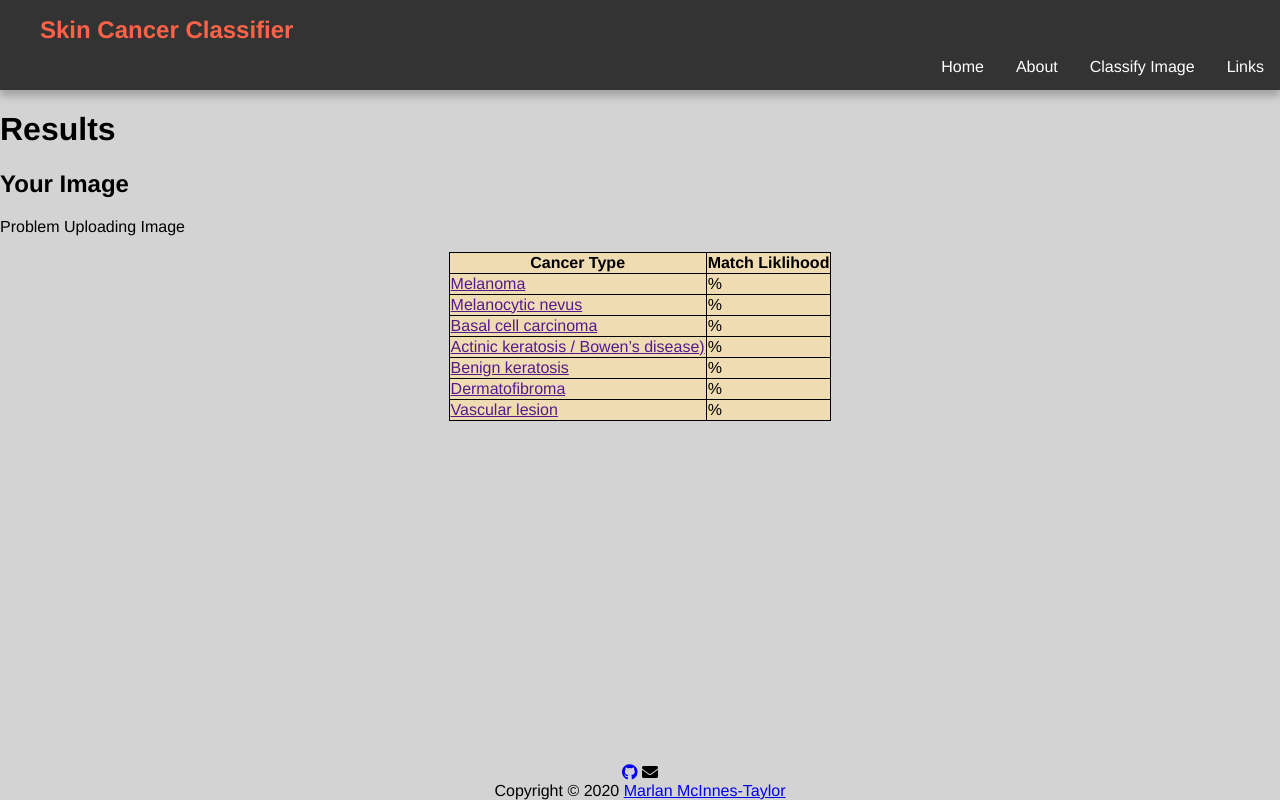
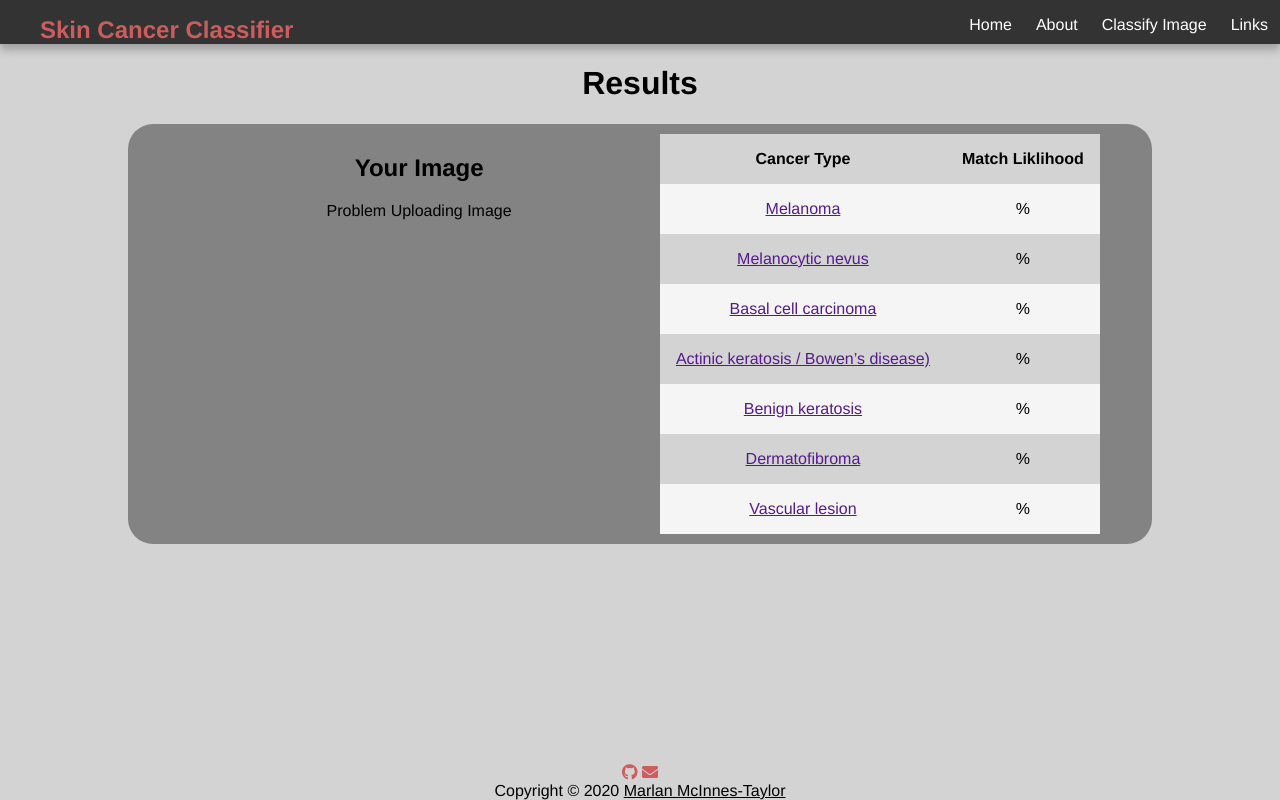
Before and after one commit to marlanmct/SkinCancerClassifier, a Flask app: template src/templates/results.html in a window 1280 px wide. Run offline with Flask 2, Linux system fonts and the light colour scheme; the template is opened without the code that fills it, so the values that code supplies are empty.

Commit message:
various styling changes, organized classes by page

```diff
--- a/src/static/styles.css
+++ b/src/static/styles.css
@@ -19,22 +19,13 @@ body {
     text-align: center; color: #782F40;
 }
 
-.footer {
-    text-align: center;
-    position: absolute;
-    bottom: 0;
-    width: 100%;
+.content-box {
+  background-color: #838383;
+  border-radius: 25px;
+  padding: 10px;
+  margin-left: 10%;
+  margin-right: 10%;
 }
-
-.footer a:visited {
-    color: black;
-
-}
-
-#image-form {
-    text-align: center;
-}
-
 
 /*Nav bar*/
 nav {
@@ -47,9 +38,10 @@ nav {
 }
 
 nav h1 {
+    float: left;
+    padding: 0;
     margin: 0;
-    padding: 0;
-    color: tomato;
+    color: indianred;
 }
 nav ul {
     list-style-type: none;
@@ -63,8 +55,9 @@ nav li a {
   display: block;
   color: white;
   text-align: center;
-  padding: 14px 16px;
+  padding: 0em .75em 0em .75em;
   text-decoration: none;
+
 }
 
 /* Change the link color to #111 (black) on hover */
@@ -81,41 +74,71 @@ nav li a:hover {
 .nav-header {
     margin: 0;
     padding: 0;
-    color: tomato;
 }
 
-/*Styling for Index Page*/
-.index-welcome {
+/*footer area*/
+.footer {
     text-align: center;
-}
-.index-welcome img {
-    padding-top: 2em;
+    position: absolute;
+    bottom: 0;
+    width: 100%;
 }
 
+.footer a {color: black;}
+
+.footer a:visited {color: black;}
+
+.footer-icons a {color: indianred;}
+
+.footer-icons a:visited {color: indianred;}
+
+
+
+
+/*Styling for Index Page*/
+.page-title {text-align: center;}
+
+.page-title img {padding-top: 2em;}
+
+/*Styling for About Page*/
 
 /*Styling for Results page*/
 .table-wrapper {
-    text-align: center;
+    display: inline-block;
+
 }
 
-#table-title {
-    text-align: center; color: #782F40;
-}
-
-#results-table {
-    width: 30%;
+.results-table {
     display: inline-block;
-    margin: 0 auto;
+    text-align: center;
+    width: 45%;
+    vertical-align: middle;
 }
 
 table {
-    background-color: rgb(240, 220, 178);
+    background-color: #d3d3d3;
     display: table;
     border-collapse: collapse;
     border-spacing: 2px;
     border-color: gray;
+
+
 }
 
-table, th, td {
-  border: 1px solid black;
+th, td {
+  padding: 1em;
 }
+
+.image-display {
+    margin-left: 5.5%;
+    width: 45%;
+    text-align: center;
+    display: inline-block;
+    vertical-align:top;
+}
+
+tr:nth-child(even) {background-color: whitesmoke;}
+
+/*Styling for Classify page*/
+.image-form {text-align: center;}
+.red-star {color: red;}
```
